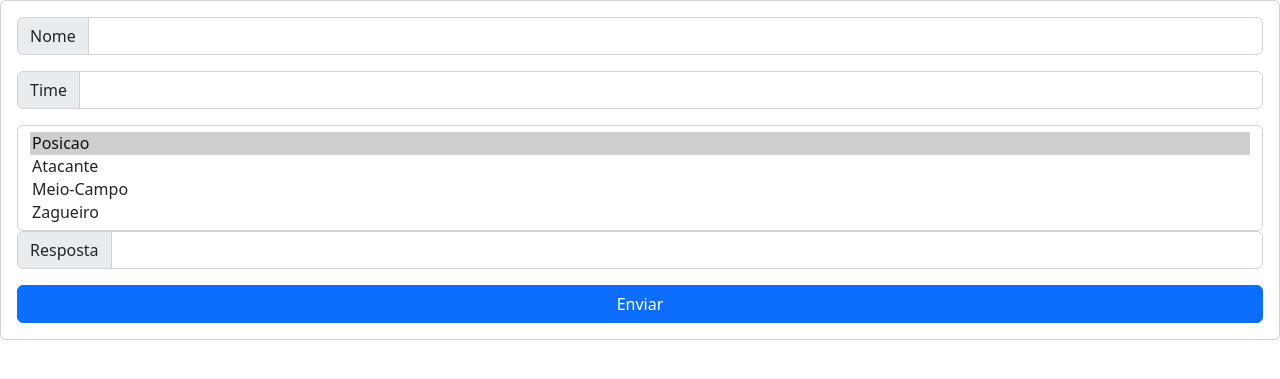
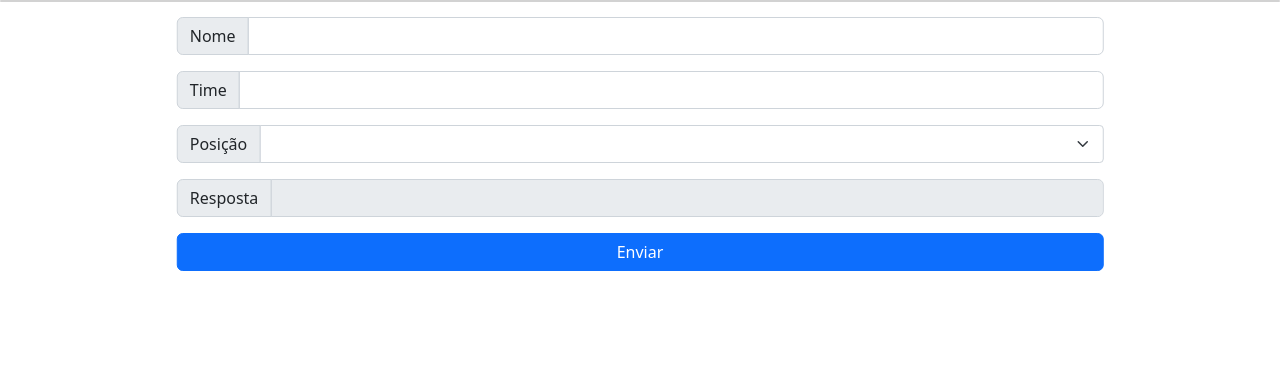
Before and after one commit to vfreis/serializacao_jquery, a Flask app: page / in a window 1280 px wide. Shown: the top 379 px of the page. Run offline with Flask 2, Linux system fonts and the light colour scheme.

Commit message:
ajuste de layout

```diff
--- a/templates/index.html
+++ b/templates/index.html
@@ -7,10 +7,11 @@
     <link href="https://cdn.jsdelivr.net/npm/bootstrap@5.2.2/dist/css/bootstrap.min.css" rel="stylesheet" integrity="sha384-Zenh87qX5JnK2Jl0vWa8Ck2rdkQ2Bzep5IDxbcnCeuOxjzrPF/et3URy9Bv1WTRi" crossorigin="anonymous">
     <script src="https://cdn.jsdelivr.net/npm/@popperjs/core@2.11.6/dist/umd/popper.min.js" integrity="sha384-oBqDVmMz9ATKxIep9tiCxS/Z9fNfEXiDAYTujMAeBAsjFuCZSmKbSSUnQlmh/jp3" crossorigin="anonymous"></script>
 <script src="https://cdn.jsdelivr.net/npm/bootstrap@5.2.2/dist/js/bootstrap.min.js" integrity="sha384-IDwe1+LCz02ROU9k972gdyvl+AESN10+x7tBKgc9I5HFtuNz0wWnPclzo6p9vxnk" crossorigin="anonymous"></script>
+
   </head>
   <body>
-    <div class="card">
-        <div class="card-body">
+    <div class="card span position-relative">
+        <div class="card-body position-absolute top-50 start-50 translate-middle-x w-75 p-3">
           <form id="name_form">
 
             <div class="input-group mb-3">
@@ -28,17 +29,33 @@
                 <input type="text" class="form-control" aria-label="Sizing example input" aria-describedby="inputGroup-sizing-default" name="_posicao">
               </div> -->
 
-              <select class="form-select" multiple aria-label="multiple select example" aria-autocomplete="list" name="_posicao">
-                              <option selected>Posicao</option>
+              <!-- <select class="form-select" multiple aria-label="Default select example" name="_posicao">
+                              <option selected>Qual a posição</option>
                               <option value="Atacante">Atacante</option>
                               <option value="Meio-Campo">Meio-Campo</option>
                               <option value="Zagueiro">Zagueiro</option>
-                            </select>
+                            </select> -->
 
+                            <!-- <select class="form-select form-select-sm" aria-label=".form-select-sm example" name="_posicao">
+                              <option selected>Qual a posição</option>
+                              <option value="Atacante">Atacante</option>
+                              <option value="Meio-Campo">Meio-Campo</option>
+                              <option value="Zagueiro">Zagueiro</option>
+                            </select> -->
 
-              <div class="input-group mb-3">
-                <span class="input-group-text" id="inputGroup-sizing-default">Resposta</span>
-                <input id="resp" name="resp" type="text" class="form-control disabled" aria-label="Sizing example input" aria-describedby="inputGroup-sizing-default" readonly>
+                            <div class="input-group mb-3">
+                              <span class="input-group-text" id="inputGroup-sizing-default">Posição</span>
+                              <select class="form-select form-select-sm" aria-label=".form-select-sm example" name="_posicao">
+                                                            <option selected disabled> </option>
+                                                            <option value="Atacante">Atacante</option>
+                                                            <option value="Meio-Campo">Meio-Campo</option>
+                                                            <option value="Zagueiro">Zagueiro</option>
+                                                          </select>
+                              </div>
+
+              <div class="input-group mb-3 ">
+                <span class="input-group-text" id="inputGroup-sizing-default ">Resposta</span>
+                <input id="resp" name="resp" type="text" class="form-control" aria-label="Sizing example input" aria-describedby="inputGroup-sizing-default" disabled>
               </div>
               <div class="d-grid gap-2">
                 <button class="btn btn-primary" id="envio" name="envio" type="button">Enviar</button>
```
Also changed, not shown: static/style.css (added).
